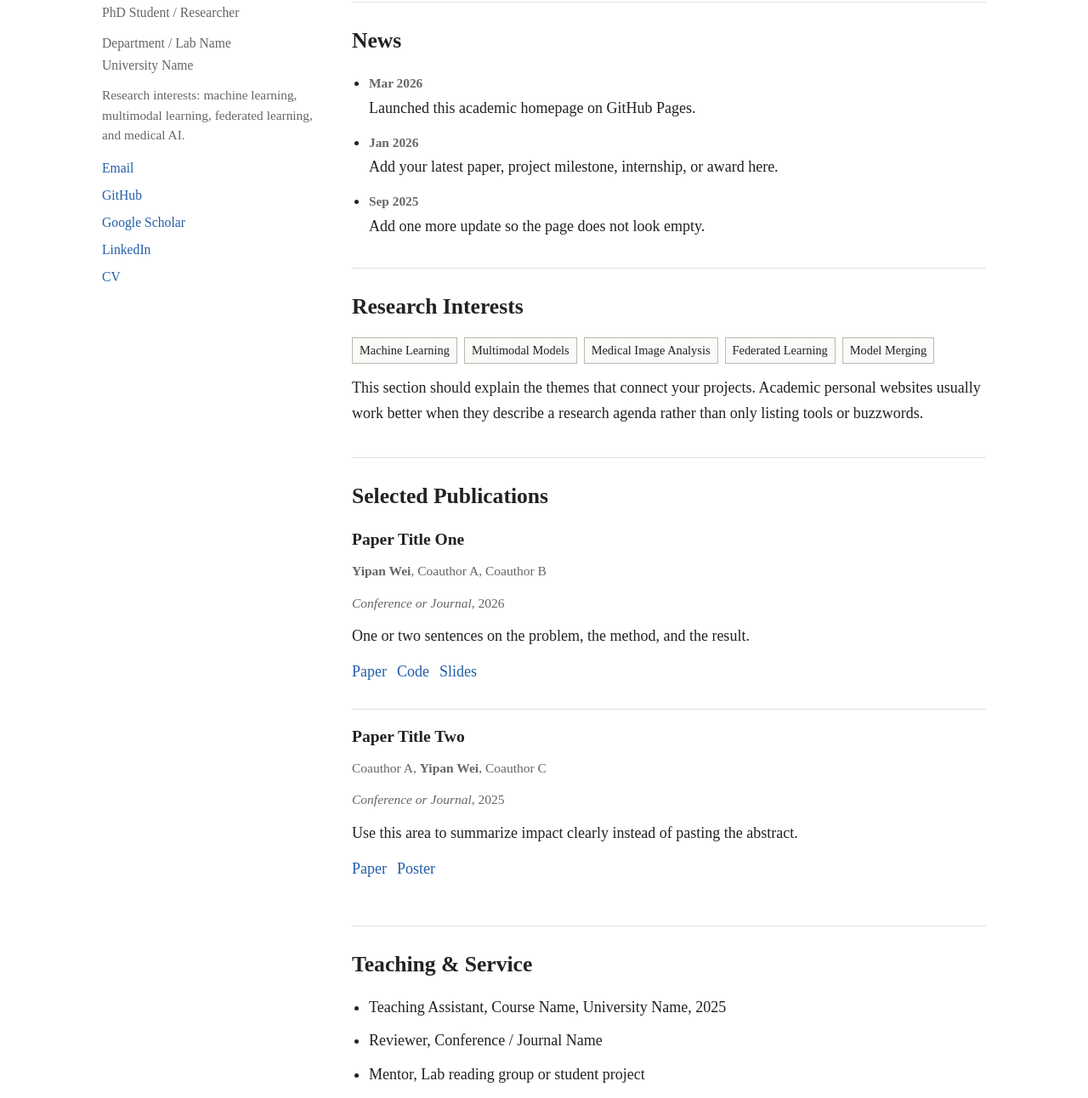
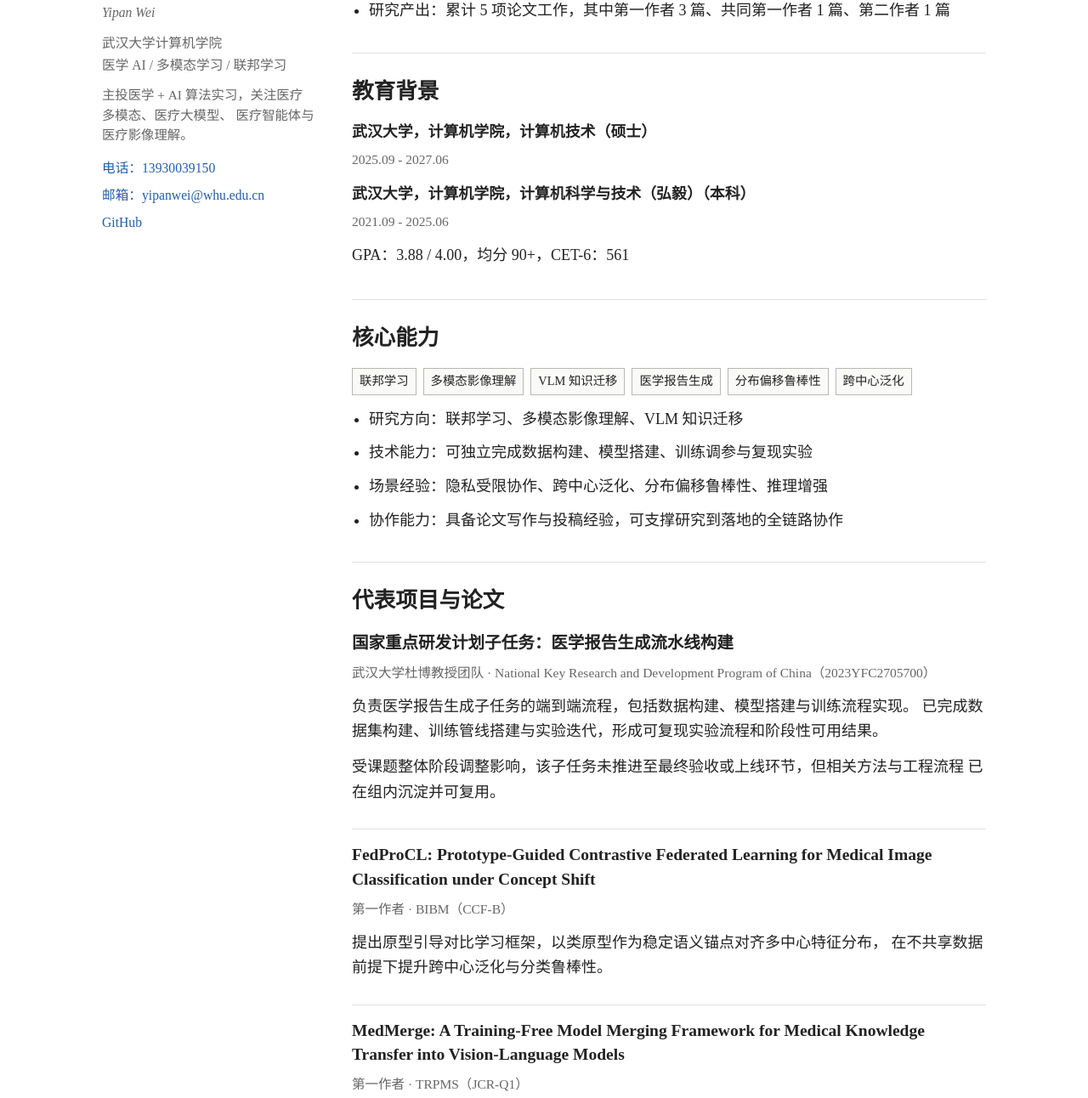
Before and after one commit to YipanWei/YipanWei.github.io, a plain HTML site: page index.html in a window 1280 px wide. Shown: the part 373-1665 px from the top of the page at 85% size. Drawn offline with Linux system fonts and the light colour scheme.

Commit message:
Add personal profile content

```diff
--- a/index.html
+++ b/index.html
@@ -1,12 +1,12 @@
 <!DOCTYPE html>
-<html lang="en">
+<html lang="zh-CN">
   <head>
     <meta charset="UTF-8" />
     <meta name="viewport" content="width=device-width, initial-scale=1.0" />
-    <title>Yipan Wei | Academic Homepage</title>
+    <title>魏一攀 | 医学 AI 个人主页</title>
     <meta
       name="description"
-      content="Academic homepage for Yipan Wei with biography, news, research, publications, and contact information."
+      content="魏一攀个人主页，聚焦医学 AI、多模态学习、医疗大模型与联邦学习。"
     />
     <link rel="stylesheet" href="./styles.css" />
     <script defer src="./script.js"></script>
@@ -14,14 +14,14 @@
   <body>
     <header class="site-header">
       <div class="site-header__inner">
-        <a class="site-title" href="#top">Yipan Wei</a>
+        <a class="site-title" href="#top">魏一攀</a>
         <nav class="site-nav" aria-label="Primary">
-          <a href="#about">About</a>
-          <a href="#news">News</a>
-          <a href="#research">Research</a>
-          <a href="#publications">Publications</a>
-          <a href="#teaching">Teaching</a>
-          <a href="#contact">Contact</a>
+          <a href="#overview">概览</a>
+          <a href="#education">教育背景</a>
+          <a href="#skills">核心能力</a>
+          <a href="#projects">项目与论文</a>
+          <a href="#awards">荣誉奖项</a>
+          <a href="#contact">联系</a>
         </nav>
       </div>
     </header>
@@ -29,144 +29,165 @@
     <main class="layout" id="top">
       <aside class="sidebar" data-reveal>
         <div class="profile-card">
-          <div class="profile-avatar" aria-hidden="true">Photo</div>
-          <h1>Yipan Wei</h1>
-          <p class="profile-role">PhD Student / Researcher</p>
+          <div class="profile-avatar" aria-hidden="true">魏</div>
+          <h1>魏一攀</h1>
+          <p class="profile-role">Yipan Wei</p>
           <p class="profile-affiliation">
-            Department / Lab Name<br />
-            University Name
+            武汉大学计算机学院<br />
+            医学 AI / 多模态学习 / 联邦学习
           </p>
           <p class="profile-summary">
-            Research interests: machine learning, multimodal learning,
-            federated learning, and medical AI.
+            主投医学 + AI 算法实习，关注医疗多模态、医疗大模型、
+            医疗智能体与医疗影像理解。
           </p>
           <ul class="profile-links">
-            <li><a href="mailto:hello@example.com">Email</a></li>
+            <li><a href="tel:13930039150">电话：13930039150</a></li>
+            <li><a href="mailto:yipanwei@whu.edu.cn">邮箱：yipanwei@whu.edu.cn</a></li>
             <li><a href="https://github.com/YipanWei" target="_blank" rel="noreferrer">GitHub</a></li>
-            <li><a href="https://scholar.google.com/" target="_blank" rel="noreferrer">Google Scholar</a></li>
-            <li><a href="https://www.linkedin.com/" target="_blank" rel="noreferrer">LinkedIn</a></li>
-            <li><a href="#">CV</a></li>
           </ul>
         </div>
       </aside>
 
       <div class="content">
-        <section class="section" id="about" data-reveal>
-          <h2>Biography</h2>
+        <section class="section" id="overview" data-reveal>
+          <h2>个人概览</h2>
           <p>
-            I am a researcher working on machine learning, multimodal modeling,
-            and medical AI. This page is structured in the style of an academic
-            homepage: short biography, recent updates, research topics,
-            selected publications, and teaching or service.
+            目前聚焦医学 AI 研究与工程实践，研究兴趣包括联邦学习、多模态影像理解、
+            Vision-Language Model 知识迁移，以及隐私受限场景下的医疗智能系统构建。
           </p>
           <p>
-            Replace this paragraph with your own background, current position,
-            main research interests, and a concise statement about what problems
-            you want to solve. If you prefer a more formal tone, this section
-            can read like a short academic bio.
+            具备从问题定义、数据构建、模型搭建、训练调参与复现实验到论文写作的完整闭环能力，
+            能够独立推进研究型项目，也能支撑研究到落地的协作流程。
           </p>
-        </section>
-
-        <section class="section" id="news" data-reveal>
-          <h2>News</h2>
-          <ul class="timeline">
-            <li>
-              <span class="timeline-date">Mar 2026</span>
-              <div>
-                Launched this academic homepage on GitHub Pages.
-              </div>
-            </li>
-            <li>
-              <span class="timeline-date">Jan 2026</span>
-              <div>
-                Add your latest paper, project milestone, internship, or award
-                here.
-              </div>
-            </li>
-            <li>
-              <span class="timeline-date">Sep 2025</span>
-              <div>
-                Add one more update so the page does not look empty.
-              </div>
-            </li>
+          <ul class="plain-list">
+            <li>求职意向：医学 + AI 算法实习</li>
+            <li>重点方向：医疗多模态 / 医疗大模型 / 医疗智能体 / 医疗影像理解</li>
+            <li>研究产出：累计 5 项论文工作，其中第一作者 3 篇、共同第一作者 1 篇、第二作者 1 篇</li>
           </ul>
         </section>
 
-        <section class="section" id="research" data-reveal>
-          <h2>Research Interests</h2>
-          <div class="tag-list" aria-label="Research interests">
-            <span>Machine Learning</span>
-            <span>Multimodal Models</span>
-            <span>Medical Image Analysis</span>
-            <span>Federated Learning</span>
-            <span>Model Merging</span>
-          </div>
-          <p>
-            This section should explain the themes that connect your projects.
-            Academic personal websites usually work better when they describe a
-            research agenda rather than only listing tools or buzzwords.
-          </p>
+        <section class="section" id="education" data-reveal>
+          <h2>教育背景</h2>
+          <article class="entry">
+            <h3>武汉大学，计算机学院，计算机技术（硕士）</h3>
+            <p class="publication-meta">2025.09 - 2027.06</p>
+          </article>
+          <article class="entry">
+            <h3>武汉大学，计算机学院，计算机科学与技术（弘毅）（本科）</h3>
+            <p class="publication-meta">2021.09 - 2025.06</p>
+            <p>GPA：3.88 / 4.00，均分 90+，CET-6：561</p>
+          </article>
         </section>
 
-        <section class="section" id="publications" data-reveal>
-          <h2>Selected Publications</h2>
+        <section class="section" id="skills" data-reveal>
+          <h2>核心能力</h2>
+          <div class="tag-list" aria-label="Core skills">
+            <span>联邦学习</span>
+            <span>多模态影像理解</span>
+            <span>VLM 知识迁移</span>
+            <span>医学报告生成</span>
+            <span>分布偏移鲁棒性</span>
+            <span>跨中心泛化</span>
+          </div>
+          <ul class="plain-list">
+            <li>研究方向：联邦学习、多模态影像理解、VLM 知识迁移</li>
+            <li>技术能力：可独立完成数据构建、模型搭建、训练调参与复现实验</li>
+            <li>场景经验：隐私受限协作、跨中心泛化、分布偏移鲁棒性、推理增强</li>
+            <li>协作能力：具备论文写作与投稿经验，可支撑研究到落地的全链路协作</li>
+          </ul>
+        </section>
+
+        <section class="section" id="projects" data-reveal>
+          <h2>代表项目与论文</h2>
+
           <article class="publication">
-            <h3>Paper Title One</h3>
+            <h3>国家重点研发计划子任务：医学报告生成流水线构建</h3>
             <p class="publication-meta">
-              <strong>Yipan Wei</strong>, Coauthor A, Coauthor B
+              武汉大学杜博教授团队 · National Key Research and Development Program of China（2023YFC2705700）
             </p>
-            <p class="publication-meta"><em>Conference or Journal</em>, 2026</p>
             <p>
-              One or two sentences on the problem, the method, and the result.
+              负责医学报告生成子任务的端到端流程，包括数据构建、模型搭建与训练流程实现。
+              已完成数据集构建、训练管线搭建与实验迭代，形成可复现实验流程和阶段性可用结果。
             </p>
-            <p class="publication-links">
-              <a href="#">Paper</a>
-              <a href="#">Code</a>
-              <a href="#">Slides</a>
+            <p>
+              受课题整体阶段调整影响，该子任务未推进至最终验收或上线环节，但相关方法与工程流程
+              已在组内沉淀并可复用。
             </p>
           </article>
+
           <article class="publication">
-            <h3>Paper Title Two</h3>
-            <p class="publication-meta">
-              Coauthor A, <strong>Yipan Wei</strong>, Coauthor C
+            <h3>FedProCL: Prototype-Guided Contrastive Federated Learning for Medical Image Classification under Concept Shift</h3>
+            <p class="publication-meta">第一作者 · BIBM（CCF-B）</p>
+            <p>
+              提出原型引导对比学习框架，以类原型作为稳定语义锚点对齐多中心特征分布，
+              在不共享数据前提下提升跨中心泛化与分类鲁棒性。
             </p>
-            <p class="publication-meta"><em>Conference or Journal</em>, 2025</p>
+          </article>
+
+          <article class="publication">
+            <h3>MedMerge: A Training-Free Model Merging Framework for Medical Knowledge Transfer into Vision-Language Models</h3>
+            <p class="publication-meta">第一作者 · TRPMS（JCR-Q1）</p>
             <p>
-              Use this area to summarize impact clearly instead of pasting the
-              abstract.
+              提出 training-free 模型融合方法，将多源模型中的知识迁移到视觉语言模型，
+              无需再训练或访问原始数据，适配隐私受限医疗协作场景。
             </p>
-            <p class="publication-links">
-              <a href="#">Paper</a>
-              <a href="#">Poster</a>
+          </article>
+
+          <article class="publication">
+            <h3>Rethinking Federated Prompt Learning for Medical Images: From Textual Tuning to Visual Manifold Anchoring</h3>
+            <p class="publication-meta">第一作者 · ICML（CCF-A，在投）</p>
+            <p>
+              提出“视觉流形锚定”范式，利用基于 LLM 的语义拓扑先验约束各客户端 prompt，
+              提升跨设备、跨协议和分布偏移场景下的稳定性与可迁移性。
+            </p>
+          </article>
+
+          <article class="publication">
+            <h3>Class Similarity-Based Multimodal Classification under Heterogeneous Category Sets</h3>
+            <p class="publication-meta">共同第一作者 · Pattern Recognition（JCR-Q1，在投）</p>
+            <p>
+              通过类别相似度建模解决异构数据源标签不对齐问题，无需强制统一标签体系，
+              仍可实现跨源泛化。
+            </p>
+          </article>
+
+          <article class="publication">
+            <h3>Injecting Reasoning into Vision-Language Models via Weight-Decomposed Merging</h3>
+            <p class="publication-meta">第二作者 · Neural Networks（JCR-Q1，在投）</p>
+            <p>
+              提出权重分解式融合策略，以可控方式向 VLM 注入推理能力，
+              降低能力干扰与灾难性遗忘，兼顾基础能力与推理表现。
             </p>
           </article>
         </section>
 
-        <section class="section" id="teaching" data-reveal>
-          <h2>Teaching & Service</h2>
+        <section class="section" id="awards" data-reveal>
+          <h2>荣誉奖项</h2>
           <ul class="plain-list">
-            <li>Teaching Assistant, Course Name, University Name, 2025</li>
-            <li>Reviewer, Conference / Journal Name</li>
-            <li>Mentor, Lab reading group or student project</li>
+            <li>2021-2022、2023-2024 学年武汉大学乙等奖学金</li>
+            <li>2022-2023 学年武汉大学丙等奖学金</li>
+            <li>2025 年武汉大学优秀毕业生</li>
+            <li>2023 年高教社杯全国大学生数学建模竞赛，全国二等奖</li>
           </ul>
         </section>
 
         <section class="section" id="contact" data-reveal>
-          <h2>Contact</h2>
-          <p>
-            Email is usually the best contact method for academic websites.
-            You can also add office location, advisor, lab page, or a short note
-            on collaboration interests.
-          </p>
+          <h2>自我评价</h2>
+          <ul class="plain-list">
+            <li>具备医学 AI 研究与工程背景，能够完成从问题定义到实验闭环的完整流程</li>
+            <li>具备论文写作与投稿经验，能支撑“研究到落地”的全链路协作</li>
+            <li>跨角色协作能力强，执行稳定</li>
+          </ul>
           <p class="contact-line">
-            Email: <a href="mailto:hello@example.com">hello@example.com</a>
+            联系方式：<a href="mailto:yipanwei@whu.edu.cn">yipanwei@whu.edu.cn</a> /
+            <a href="tel:13930039150">13930039150</a>
           </p>
         </section>
       </div>
     </main>
 
     <footer class="site-footer">
-      <p>&copy; <span id="year"></span> Yipan Wei. Hosted on GitHub Pages.</p>
+      <p>&copy; <span id="year"></span> 魏一攀 / Yipan Wei. Hosted on GitHub Pages.</p>
     </footer>
   </body>
 </html>
--- a/styles.css
+++ b/styles.css
@@ -21,7 +21,7 @@ body {
   margin: 0;
   background: var(--page-bg);
   color: var(--text);
-  font-family: "Times New Roman", Times, serif;
+  font-family: "Times New Roman", "Songti SC", "SimSun", serif;
   font-size: 18px;
   line-height: 1.65;
 }
@@ -109,6 +109,10 @@ a:hover {
   font-size: 0.98rem;
 }
 
+.profile-role {
+  font-style: italic;
+}
+
 .profile-summary {
   margin: 0 0 14px;
   color: var(--muted);
@@ -144,6 +148,10 @@ a:hover {
   margin: 0 0 14px;
   font-size: 1.6rem;
   font-weight: 700;
+}
+
+.entry + .entry {
+  margin-top: 16px;
 }
 
 .section p {
@@ -197,11 +205,18 @@ a:hover {
 .publication h3 {
   margin: 0 0 8px;
   font-size: 1.22rem;
+  line-height: 1.45;
 }
 
 .publication-meta {
   color: var(--muted);
   font-size: 0.97rem;
+}
+
+.entry h3 {
+  margin: 0 0 6px;
+  font-size: 1.12rem;
+  line-height: 1.45;
 }
 
 .publication-links {
```
